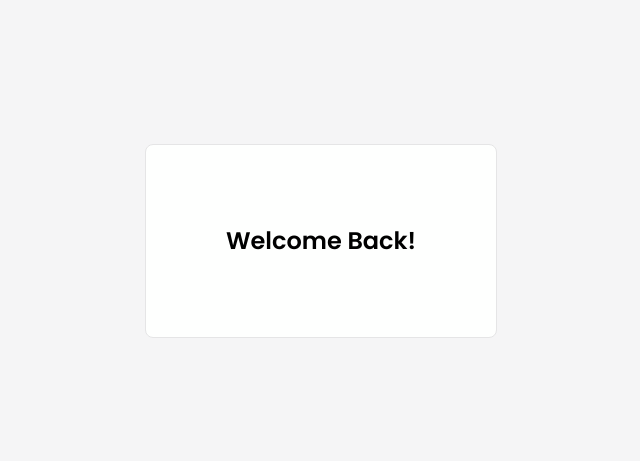
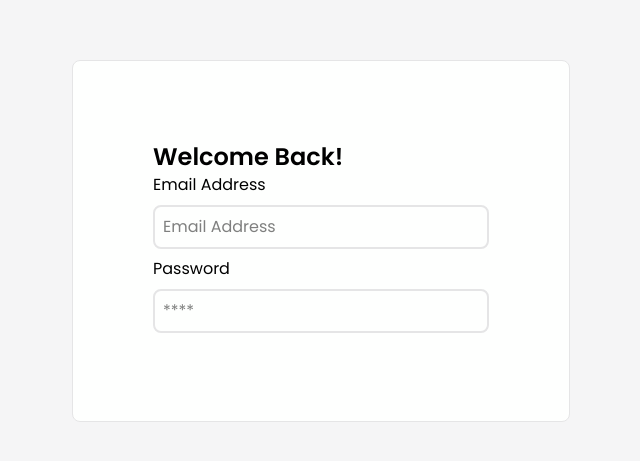
Before and after one commit to Great-kiola/Driving-Instructor-booking-platform, a React (Vite) app in the folder frontend/instructor-booking/: page /login in a window 1280 px wide. Shown: the part 159-620 px from the top of the page, without its empty margins (319-959 px from the left). Built offline with nearby package versions, Linux system fonts and the light colour scheme.

Commit message:
refactor: uncomment Input2 component implementation for active use

```diff
--- a/frontend/instructor-booking/src/components/inputs/Input2.jsx
+++ b/frontend/instructor-booking/src/components/inputs/Input2.jsx
@@ -1,19 +1,19 @@
 import React from 'react'
 
 const Input2 = ({type, label, placeholder}) => {
-  // return (
-  //   <div>
-  //       <label className=''>{label}</label>
+  return (
+    <div>
+        <label className=''>{label}</label>
 
-  //       <div className='border-2 border-[#e5e5e6] my-2 rounded-lg'>
-  //           <input
-  //               type={type}
-  //               placeholder={placeholder}
-  //               className='w-full bg-transparent outline-none p-2'
-  //           />
-  //       </div>
-  //   </div>
-  // )
+        <div className='border-2 border-[#e5e5e6] my-2 rounded-lg'>
+            <input
+                type={type}
+                placeholder={placeholder}
+                className='w-full bg-transparent outline-none p-2'
+            />
+        </div>
+    </div>
+  )
 }
 
 export default Input2
```
